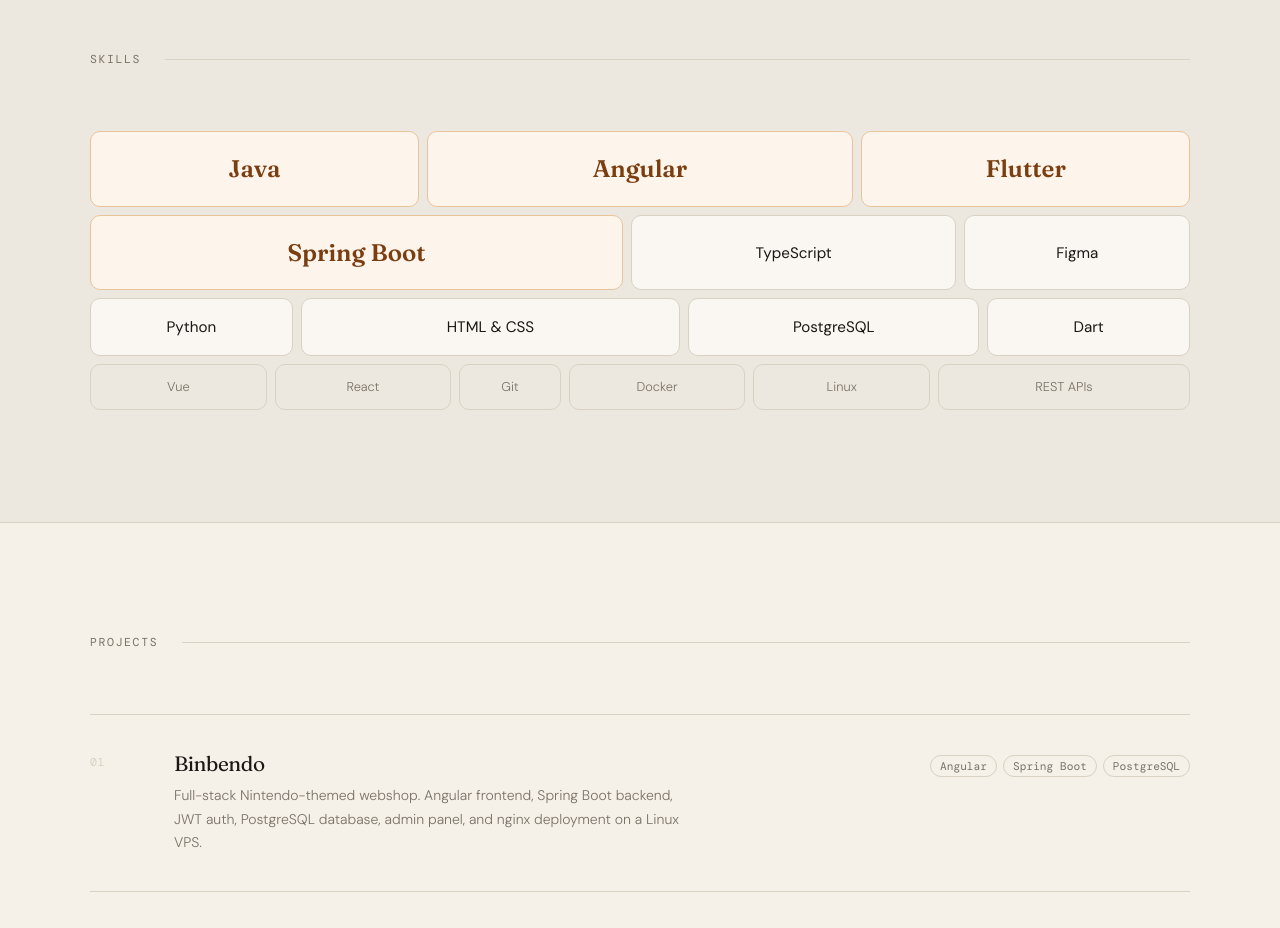
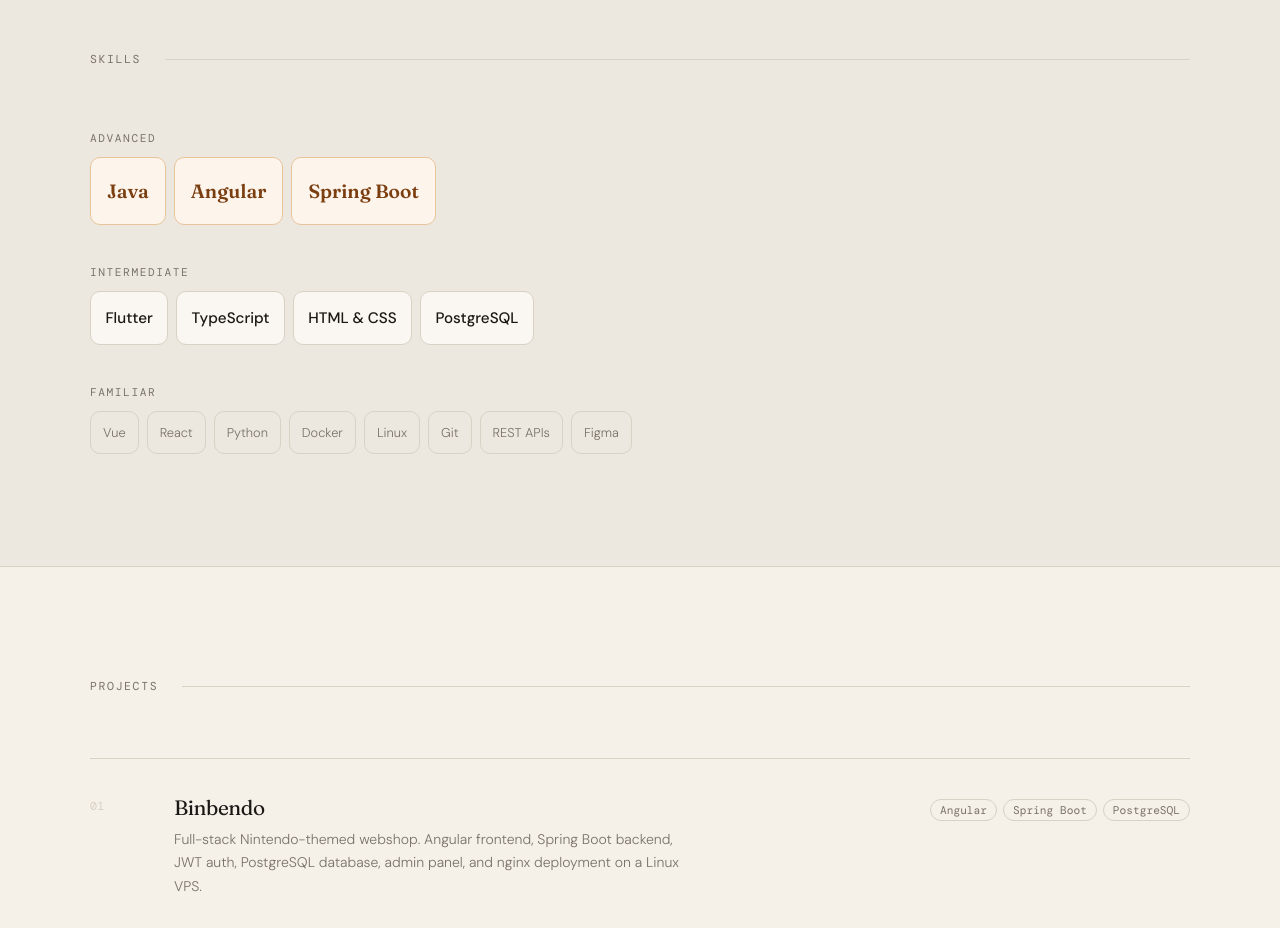
Before and after one commit to SabriAz/portfolio, a Vue app: page / in a window 1280 px wide. Shown: the part 1680-2608 px from the top of the page. Built offline with nearby package versions, Linux system fonts and the light colour scheme; a web font is replaced by a local one.

Commit message:
feat: Updated skills section

```diff
--- a/src/components/SkillsSection.vue
+++ b/src/components/SkillsSection.vue
@@ -1,36 +1,49 @@
 <template>
   <section id="skills" class="skills">
     <div class="container">
+
       <div class="section-header">
         <span class="label">Skills</span>
         <div class="divider"></div>
       </div>
-      <div class="cloud">
-        <div class="row">
-          <div class="tile t1" style="flex:3">Java</div>
-          <div class="tile t1" style="flex:4">Angular</div>
-          <div class="tile t1" style="flex:3">Flutter</div>
+
+      <div class="skills-grid">
+
+        <div class="skill-group">
+          <span class="group-label">Advanced</span>
+          <div class="row">
+            <div class="tile t1">Java</div>
+            <div class="tile t1">Angular</div>
+            <div class="tile t1">Spring Boot</div>
+          </div>
         </div>
-        <div class="row">
-          <div class="tile t1" style="flex:5">Spring Boot</div>
-          <div class="tile t2" style="flex:3">TypeScript</div>
-          <div class="tile t2" style="flex:2">Figma</div>
+
+        <div class="skill-group">
+          <span class="group-label">Intermediate</span>
+          <div class="row">
+            <div class="tile t2">Flutter</div>
+            <div class="tile t2">TypeScript</div>
+            <div class="tile t2">HTML & CSS</div>
+            <div class="tile t2">PostgreSQL</div>
+          </div>
         </div>
-        <div class="row">
-          <div class="tile t2" style="flex:2">Python</div>
-          <div class="tile t2" style="flex:4">HTML & CSS</div>
-          <div class="tile t2" style="flex:3">PostgreSQL</div>
-          <div class="tile t2" style="flex:2">Dart</div>
+
+        <div class="skill-group">
+          <span class="group-label">Familiar</span>
+          <div class="row">
+            <div class="tile t3">Vue</div>
+            <div class="tile t3">React</div>
+            <div class="tile t3">Python</div>
+            <div class="tile t3">Docker</div>
+            <div class="tile t3">Linux</div>
+            <div class="tile t3">Git</div>
+            <div class="tile t3">REST APIs</div>
+            <div class="tile t3">Figma</div>
+          </div>
         </div>
-        <div class="row">
-          <div class="tile t3" style="flex:2">Vue</div>
-          <div class="tile t3" style="flex:2">React</div>
-          <div class="tile t3" style="flex:1">Git</div>
-          <div class="tile t3" style="flex:2">Docker</div>
-          <div class="tile t3" style="flex:2">Linux</div>
-          <div class="tile t3" style="flex:3">REST APIs</div>
-        </div>
+
       </div>
+
     </div>
   </section>
 </template>
@@ -42,7 +55,10 @@
   background: var(--bg2);
 }
 
-.container { max-width: 1100px; margin: 0 auto; }
+.container {
+  max-width: 1100px;
+  margin: 0 auto;
+}
 
 .section-header {
   display: flex;
@@ -60,36 +76,57 @@
   white-space: nowrap;
 }
 
-.divider { flex: 1; height: 1px; background: var(--border); }
+.divider {
+  flex: 1;
+  height: 1px;
+  background: var(--border);
+}
 
-.cloud {
+.skills-grid {
   display: flex;
   flex-direction: column;
-  gap: 8px;
+  gap: 2.5rem;
+}
+
+.skill-group {
+  display: flex;
+  flex-direction: column;
+  gap: 0.75rem;
+}
+
+.group-label {
+  font-family: var(--font-mono);
+  font-size: 0.7rem;
+  letter-spacing: 0.14em;
+  text-transform: uppercase;
+  color: var(--muted);
 }
 
 .row {
   display: flex;
+  flex-wrap: wrap;
   gap: 8px;
 }
 
+/* base tile */
 .tile {
   display: flex;
   align-items: center;
   justify-content: center;
   border-radius: 10px;
-  font-weight: 500;
   white-space: nowrap;
   border: 1px solid var(--border);
   background: var(--card);
   color: var(--text);
+  font-weight: 500;
 }
 
+/* strength levels */
 .t1 {
   font-family: var(--font-head);
-  font-size: clamp(1.1rem, 2.2vw, 1.5rem);
+  font-size: 1.2rem;
   font-weight: 600;
-  padding: 1.4rem 1rem;
+  padding: 1.3rem 1rem;
   background: #fdf4ec;
   border-color: #e8c49a;
   color: #7a3e10;
@@ -97,28 +134,35 @@
 
 .t2 {
   font-family: var(--font-body);
-  font-size: clamp(0.8rem, 1.4vw, 0.95rem);
-  font-weight: 400;
-  padding: 1.1rem 0.75rem;
-  color: var(--text);
+  font-size: 0.95rem;
+  padding: 1rem 0.9rem;
 }
 
 .t3 {
   font-family: var(--font-body);
   font-size: 0.8rem;
   font-weight: 300;
-  padding: 0.85rem 0.75rem;
+  padding: 0.75rem 0.75rem;
+  color: var(--muted);
   background: var(--bg2);
-  color: var(--muted);
-  border-color: var(--border);
 }
 
 @media (max-width: 768px) {
-  .skills { padding: 5rem 1.75rem; }
-  .row { flex-wrap: wrap; }
-  .tile { flex: 1 1 40% !important; }
-  .t1 { font-size: 1.1rem; padding: 1.1rem 0.75rem; }
-  .t2 { font-size: 0.85rem; }
-  .t3 { font-size: 0.75rem; }
+  .skills {
+    padding: 5rem 1.75rem;
+  }
+
+  .t1 {
+    font-size: 1.1rem;
+    padding: 1.1rem 0.75rem;
+  }
+
+  .t2 {
+    font-size: 0.85rem;
+  }
+
+  .t3 {
+    font-size: 0.75rem;
+  }
 }
 </style>
```
